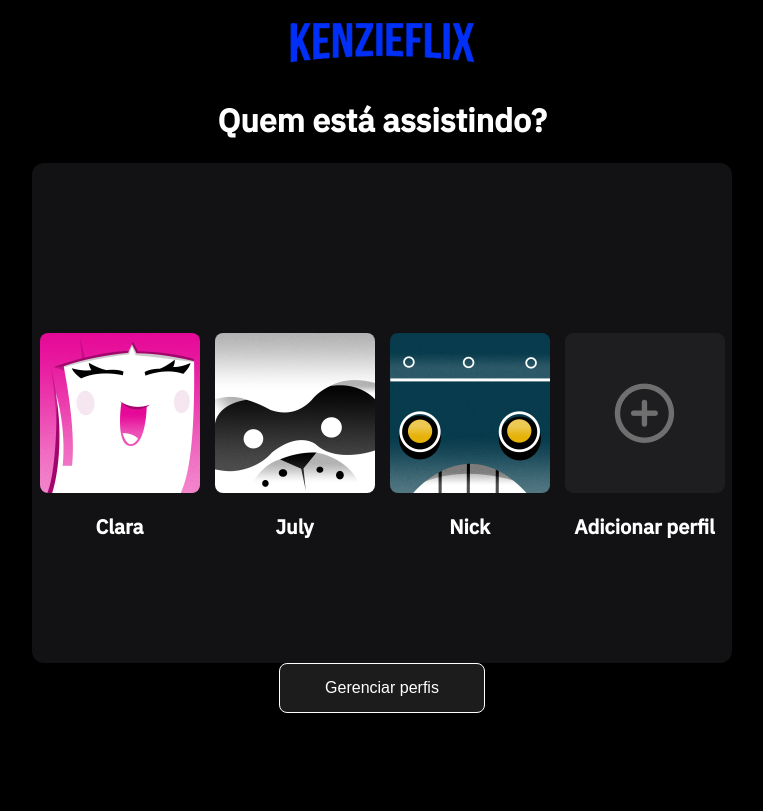
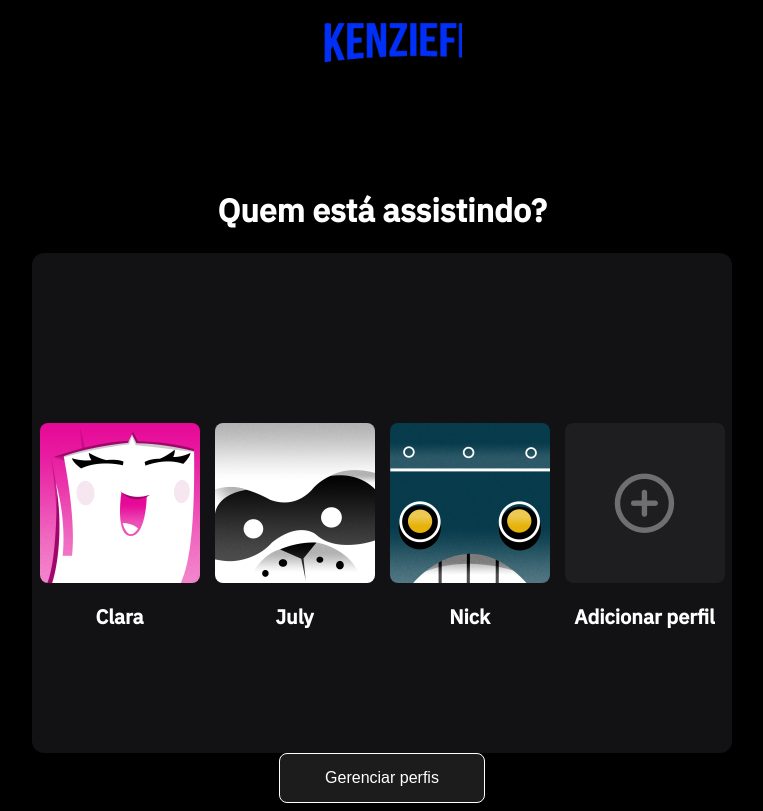
Before and after one commit to BeatrixFox/treino-grade-02, a plain HTML site: page index.html in a window 1280 px wide. Shown: the whole page, without its empty margins (258-1021 px from the left). Drawn offline with Linux system fonts and the light colour scheme.

Commit message:
Update style.css

```diff
--- a/style.css
+++ b/style.css
@@ -10,7 +10,7 @@ header {
   font-size: 14px;
 }
 
-.logo {
+logo {
   width: 500px;
   height: 70px;
 }
@@ -93,6 +93,7 @@ figcaption {
   font-weight: 600;
   line-height: 18px;
   color: #9c9c9c;
+  margin: 50px;
 }
 
 .button {
```
